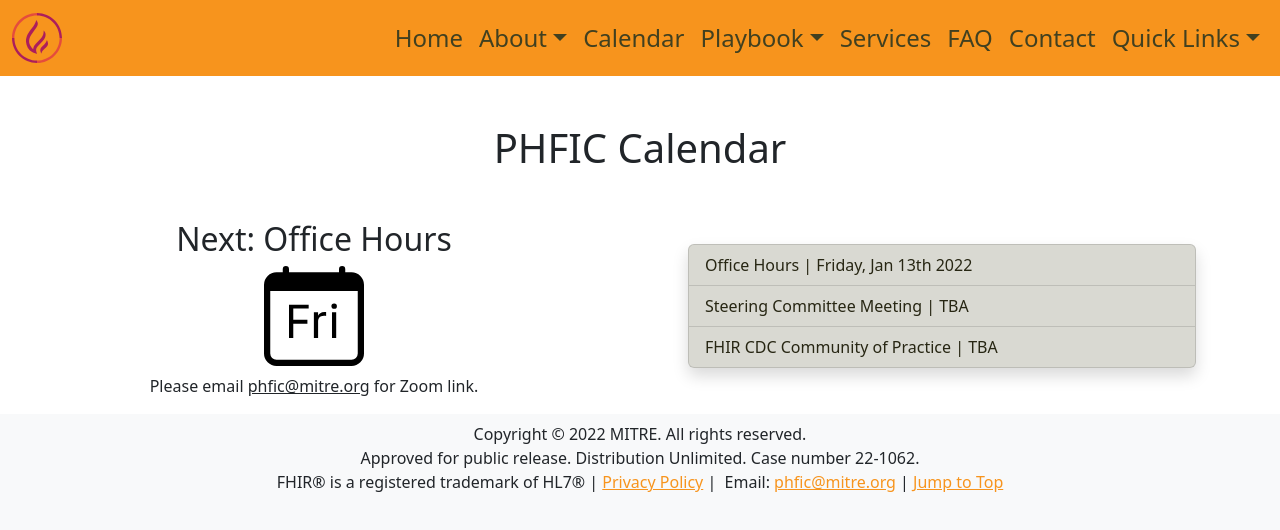
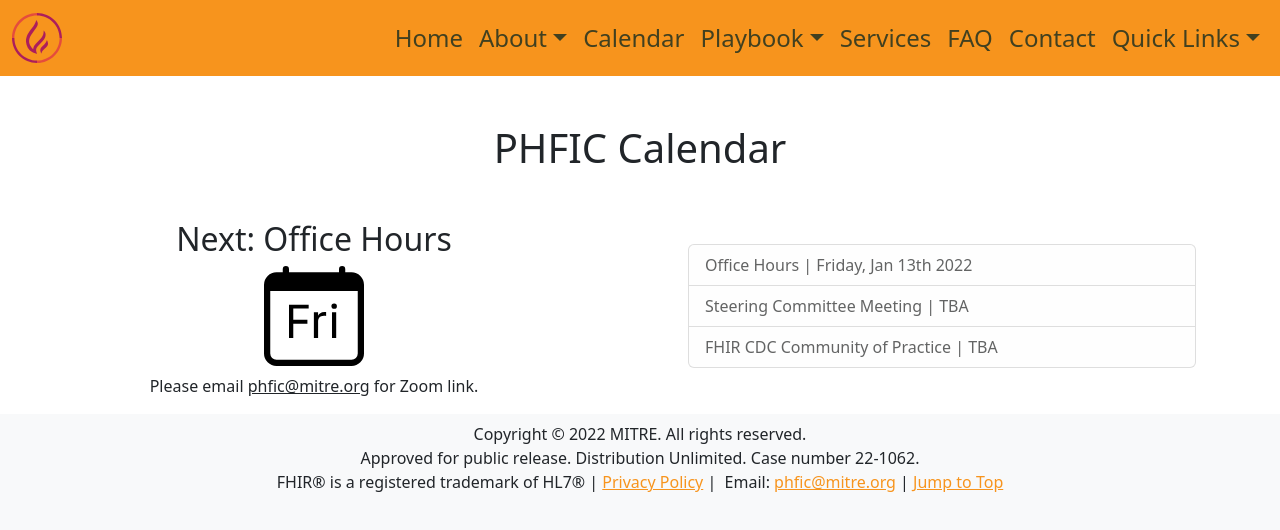
Before and after one commit to PHFIC/phfic.github.io, a Next.js app: page /calendar in a window 1280 px wide. Shown: the top 530 px of the page. Built offline with nearby package versions, Linux system fonts and the light colour scheme.

Commit message:
update calendar colors

```diff
--- a/pages/calendar.jsx
+++ b/pages/calendar.jsx
@@ -23,10 +23,10 @@
             <p>Please email <u className="text-blue">phfic@mitre.org</u> for Zoom link.</p>
           </Col>
           <Col sm={6} className="px-4 px-sm-5 py-4">
-            <ListGroup className="rounded shadow me-lg-5 me-md-3">
-              <ListGroup.Item variant="dark">Office Hours | <span className="text-end">Friday, Jan 13th 2022</span></ListGroup.Item>
-              <ListGroup.Item variant="dark">Steering Committee Meeting | <span className="text-end">TBA</span></ListGroup.Item>
-              <ListGroup.Item variant="dark">FHIR CDC Community of Practice | <span className="text-end">TBA</span></ListGroup.Item>
+            <ListGroup className="me-lg-5 me-md-3">
+              <ListGroup.Item variant="light">Office Hours | <span className="text-end">Friday, Jan 13th 2022</span></ListGroup.Item>
+              <ListGroup.Item variant="light">Steering Committee Meeting | <span className="text-end">TBA</span></ListGroup.Item>
+              <ListGroup.Item variant="light">FHIR CDC Community of Practice | <span className="text-end">TBA</span></ListGroup.Item>
             </ListGroup>
           </Col>
         </Row>
```
